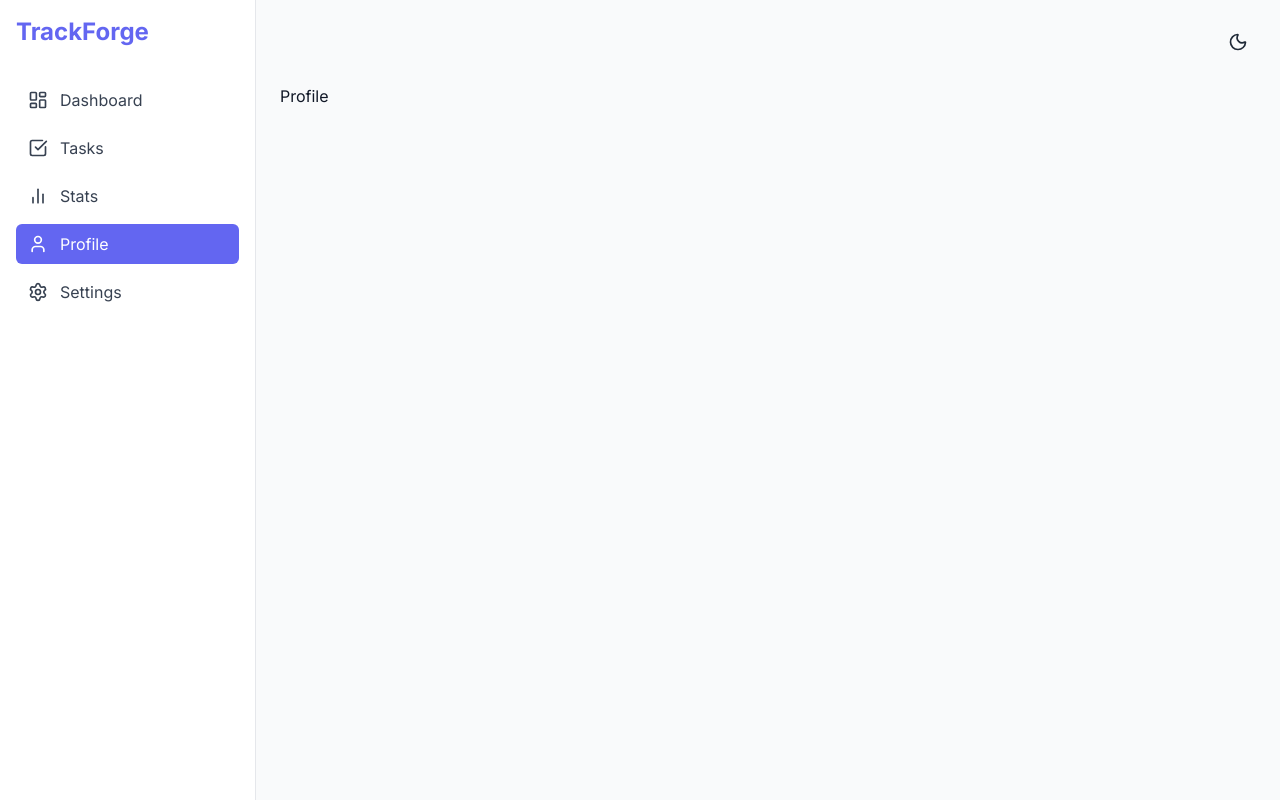
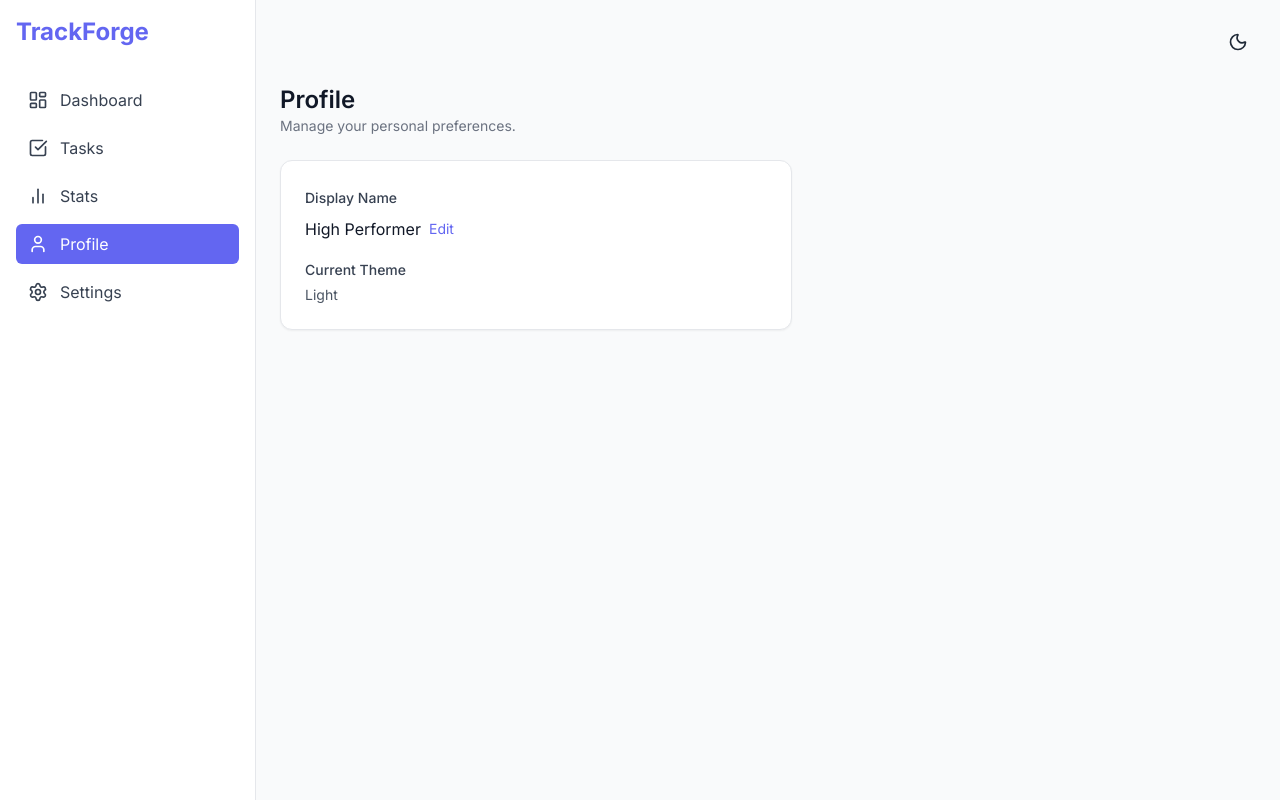
Before and after one commit to quim-romero/trackforge-dashboard, a React (Vite) app: page /profile in a window 1280 px wide. Built offline with nearby package versions, Linux system fonts and the light colour scheme.

Commit message:
Profile page with editable user name and theme display

```diff
--- a/src/App.tsx
+++ b/src/App.tsx
@@ -3,6 +3,7 @@ import Layout from "./components/Layout";
 import Dashboard from "./pages/Dashboard";
 import Tasks from "./pages/Tasks";
 import Stats from "./pages/Stats";
+import Profile from "./pages/Profile";
 
 export default function App() {
   return (
@@ -12,7 +13,7 @@ export default function App() {
           <Route path="/" element={<Dashboard />} />
           <Route path="/tasks" element={<Tasks />} />
           <Route path="/stats" element={<Stats />} />
-          <Route path="/profile" element={<div>Profile</div>} />
+          <Route path="/profile" element={<Profile />} />
           <Route path="/settings" element={<div>Settings</div>} />
         </Route>
       </Routes>
--- /dev/null
+++ b/src/pages/Profile.tsx
@@ -0,0 +1,76 @@
+import { useState } from "react";
+import { useUserStore } from "../store/useUserStore";
+import { useThemeStore } from "../store/useThemeStore";
+
+export default function Profile() {
+  const { name, setName } = useUserStore();
+  const { theme } = useThemeStore();
+
+  const [editing, setEditing] = useState(false);
+  const [newName, setNewName] = useState(name);
+
+  const handleSave = () => {
+    if (newName.trim()) {
+      setName(newName.trim());
+      setEditing(false);
+    }
+  };
+
+  return (
+    <div className="space-y-6 max-w-lg">
+      <header>
+        <h2 className="text-2xl font-semibold text-gray-900 dark:text-gray-100">
+          Profile
+        </h2>
+        <p className="text-sm text-gray-500 dark:text-gray-400">
+          Manage your personal preferences.
+        </p>
+      </header>
+
+      <section className="bg-white dark:bg-gray-800 border border-gray-200 dark:border-gray-700 rounded-xl p-6 space-y-4 shadow-sm">
+        <div>
+          <label className="text-sm font-medium text-gray-700 dark:text-gray-300">
+            Display Name
+          </label>
+          <div className="mt-2 flex gap-2 items-center">
+            {editing ? (
+              <>
+                <input
+                  type="text"
+                  value={newName}
+                  onChange={(e) => setNewName(e.target.value)}
+                  className="flex-1 px-3 py-2 text-sm border rounded-md bg-white dark:bg-gray-900 border-gray-300 dark:border-gray-600 text-gray-900 dark:text-gray-100 focus:ring-2 focus:ring-brand outline-none"
+                />
+                <button
+                  onClick={handleSave}
+                  className="px-3 py-1 text-sm bg-brand text-white rounded-md hover:bg-brand-dark transition"
+                >
+                  Save
+                </button>
+              </>
+            ) : (
+              <>
+                <span className="text-gray-900 dark:text-gray-100">{name}</span>
+                <button
+                  onClick={() => setEditing(true)}
+                  className="text-sm text-brand hover:underline"
+                >
+                  Edit
+                </button>
+              </>
+            )}
+          </div>
+        </div>
+
+        <div>
+          <label className="text-sm font-medium text-gray-700 dark:text-gray-300">
+            Current Theme
+          </label>
+          <p className="mt-1 text-sm text-gray-600 dark:text-gray-400 capitalize">
+            {theme}
+          </p>
+        </div>
+      </section>
+    </div>
+  );
+}
--- /dev/null
+++ b/src/store/useUserStore.ts
@@ -0,0 +1,19 @@
+import { create } from "zustand";
+import { persist } from "zustand/middleware";
+
+interface UserState {
+  name: string;
+  setName: (newName: string) => void;
+}
+
+export const useUserStore = create<UserState>()(
+  persist(
+    (set) => ({
+      name: "High Performer",
+      setName: (newName) => set({ name: newName }),
+    }),
+    {
+      name: "trackforge-user",
+    }
+  )
+);
```
